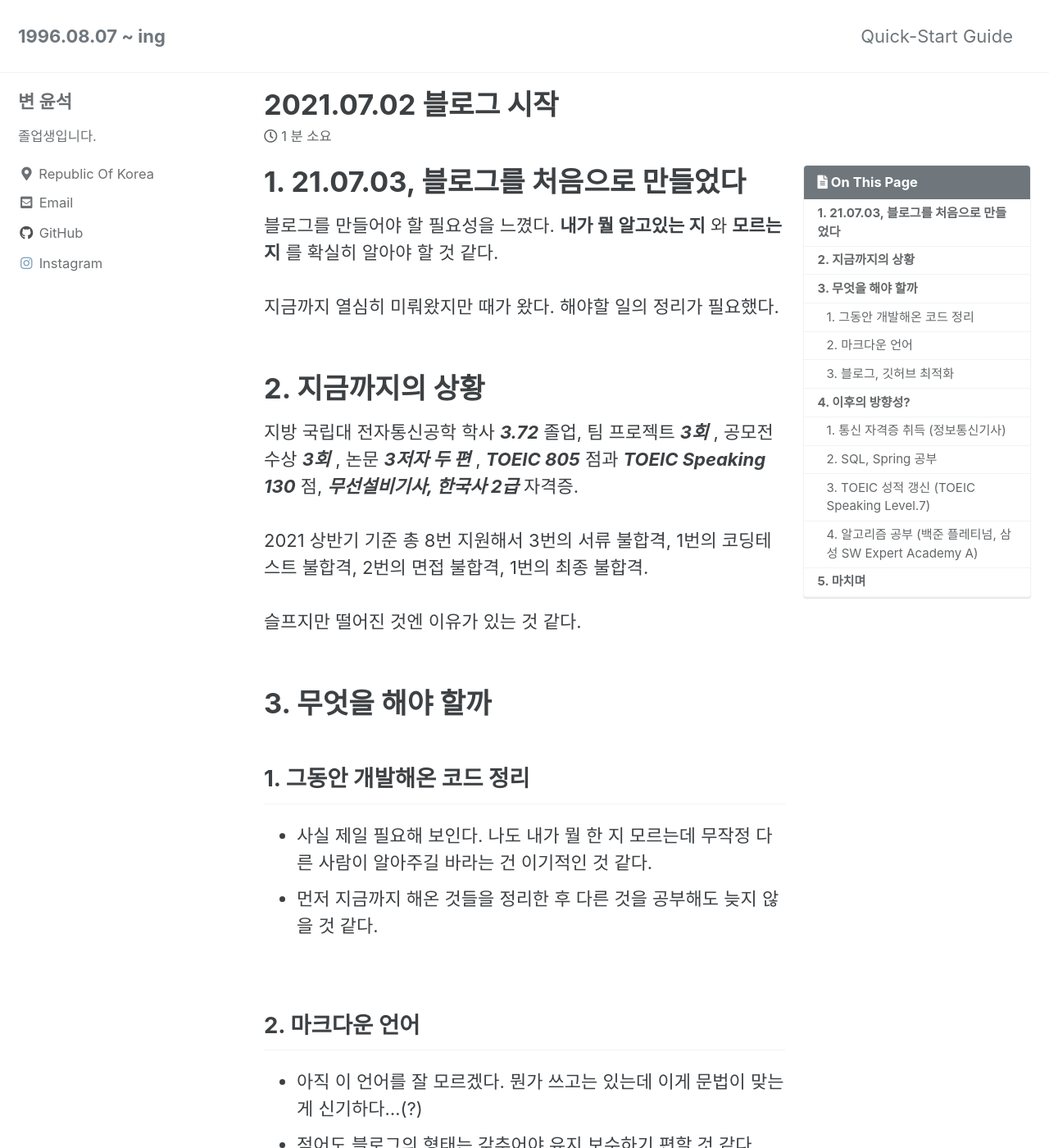
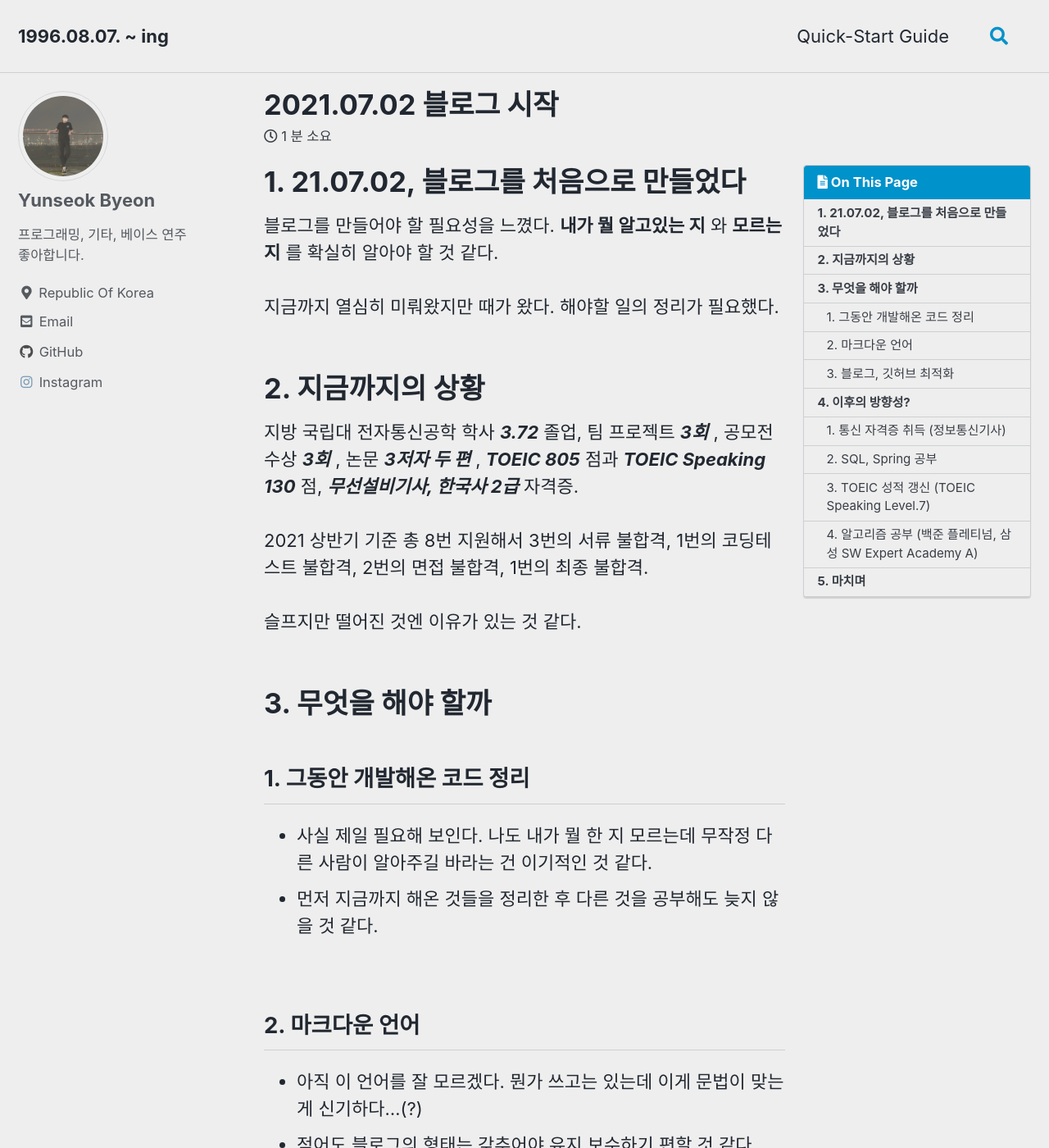
Before and after one commit to bye0nys/bye0nys.github.io, a Jekyll site: the page built from _posts/2021-07-02-start-blog.md, in a window 1280 px wide and 1400 px high. Shown: the whole window at 82% size. Built offline with Jekyll 4.4.1, drawn with Linux system fonts in a browser that asks for light colours; cached includes are drawn as plain includes; some of the changed text lies outside the part shown.

Commit message:
a bit updates

```diff
--- a/_config.yml
+++ b/_config.yml
@@ -10,17 +10,17 @@
 # Review documentation to determine if you should use `theme` or `remote_theme`
 # https://mmistakes.github.io/minimal-mistakes/docs/quick-start-guide/#installing-the-theme
 
-# theme                  : "minimal-mistakes-jekyll"
-remote_theme           : "mmistakes/minimal-mistakes"
-minimal_mistakes_skin    : "default" # "air", "aqua", "contrast", "dark", "dirt", "neon", "mint", "plum", "sunrise"
+theme                  : "minimal-mistakes-jekyll"
+# remote_theme           : "mmistakes/minimal-mistakes"
+minimal_mistakes_skin    : "air" # "air", "aqua", "contrast", "dark", "dirt", "neon", "mint", "plum", "sunrise"
 
 # Site Settings
 locale                   : "ko-KR"
-title                    : "1996.08.07 ~ ing"
+title                    : "1996.08.07. ~ ing"
 title_separator          : "-"
 subtitle                 : # site tagline that appears below site title in masthead
-name                     : "변 윤석"
-description              : "Java, Python, ...etc"
+name                     : "Yunseok Byeon"
+description              : "코딩, 알고리즘, 일상"
 url                      : "https://bye0nys.github.io" # the base hostname & protocol for your site e.g.
 baseurl                  : # the subpath of your site, e.g. "/blog"
 repository               : "bye0nys/bye0nys.github.io" # GitHub username/repo-name e.g.
@@ -51,8 +51,8 @@ reCaptcha:
   secret                 :
 atom_feed:
   path                   : # blank (default) uses feed.xml
-  hide                   : # true, false (default)
-search                   : # true, false (default)
+  hide                   : true # true, false (default)
+search                   : true # true, false (default)
 search_full_content      : # true, false (default)
 search_provider          : # lunr (default), algolia, google
 algolia:
@@ -94,9 +94,9 @@ analytics:
 
 # Site Author
 author:
-  name             : "변 윤석"
-  avatar           : # path of avatar image, e.g. "/assets/images/bio-photo.jpg"
-  bio              : "졸업생입니다."
+  name             : "Yunseok Byeon"
+  avatar           : "/assets/images/profile.jpg"
+  bio              : "프로그래밍, 기타, 베이스 연주<br/> 좋아합니다."
   location         : "Republic Of Korea"
   email            :
   links:
@@ -210,7 +210,7 @@ sass:
 permalink: /:categories/:title/
 paginate: 5 # amount of posts to show
 paginate_path: /page:num/
-timezone: # https://en.wikipedia.org/wiki/List_of_tz_database_time_zones
+timezone: Asia/Seoul # https://en.wikipedia.org/wiki/List_of_tz_database_time_zones
 
 
 # Plugins (previously gems:)
--- a/_posts/2021-07-02-start-blog.md
+++ b/_posts/2021-07-02-start-blog.md
@@ -13,7 +13,7 @@ last_modified_at: 2021-07-03
 
 ---
 
-# 1. __21.07.03__, 블로그를 처음으로 만들었다
+# 1. __21.07.02__, 블로그를 처음으로 만들었다
 
 블로그를 만들어야 할 필요성을 느꼈다. __내가 뭘 알고있는 지__ 와 __모르는 지__ 를 확실히 알아야 할 것 같다.<br/><br/>
 지금까지 열심히 미뤄왔지만 때가 왔다.  해야할 일의 정리가 필요했다.
--- a/assets/css/main.scss
+++ b/assets/css/main.scss
@@ -4,5 +4,6 @@
 
 @charset "utf-8";
 
-@import "minimal-mistakes/skins/{{ site.minimal_mistakes_skin | default: 'default' }}"; // skin
+//@import "minimal-mistakes/skins/{{ site.minimal_mistakes_skin | default: 'default' }}"; // skin
+@import "minimal-mistakes/skins/air"; // skin
 @import "minimal-mistakes"; // main partials
```
Also changed, not shown: assets/images/profile.jpg (added).
